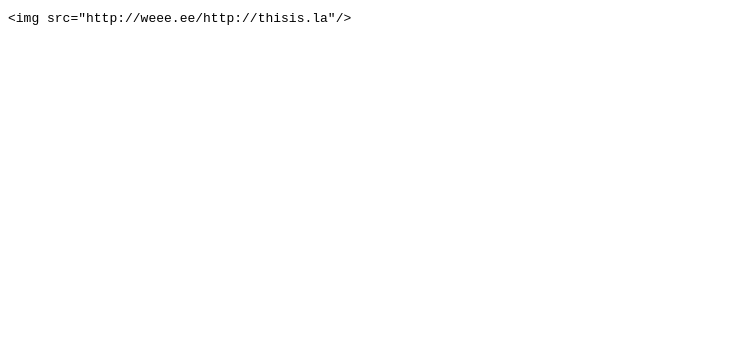
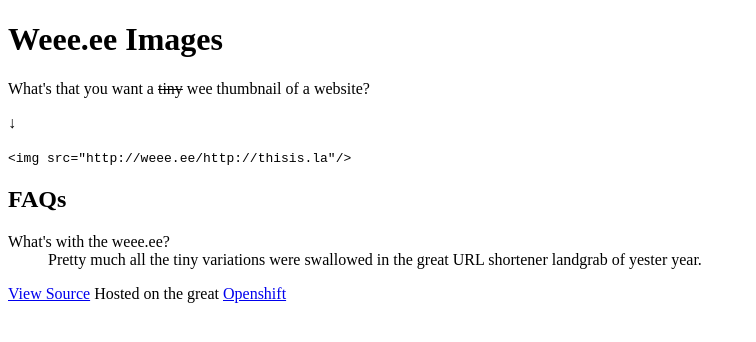
Before and after one commit to thisislawatts/weee.ee, a website: page views/index.html in a window 1280 px wide. Shown: the whole page, without its empty margins (0-756 px from the left). Drawn offline with Linux system fonts and the light colour scheme.

Commit message:
Adds a frontpage

```diff
--- a/views/index.html
+++ b/views/index.html
@@ -8,7 +8,24 @@
 
 </head>
 <body>
+	<h1>Weee.ee Images</h1>
+
+	<p>What's that you want a <s>tiny</s> wee thumbnail of a website?</p>
+	<p>&darr;</p>
 
 	<code>&lt;img src="http://weee.ee/http://thisis.la"/></code>
+
+	<h2>FAQs</h2>
+
+	<dl>
+		<dt>What's with the weee.ee?</dt>
+		<dd>Pretty much all the tiny variations were swallowed in the great URL shortener landgrab of yester year.</dd>
+	</dl>
+
+	<footer>
+		<a href="/">View Source</a>
+		Hosted on the great <a href="http://openshift.com">Openshift</a>
+	</footer>
+
 </body>
 </html>
```
